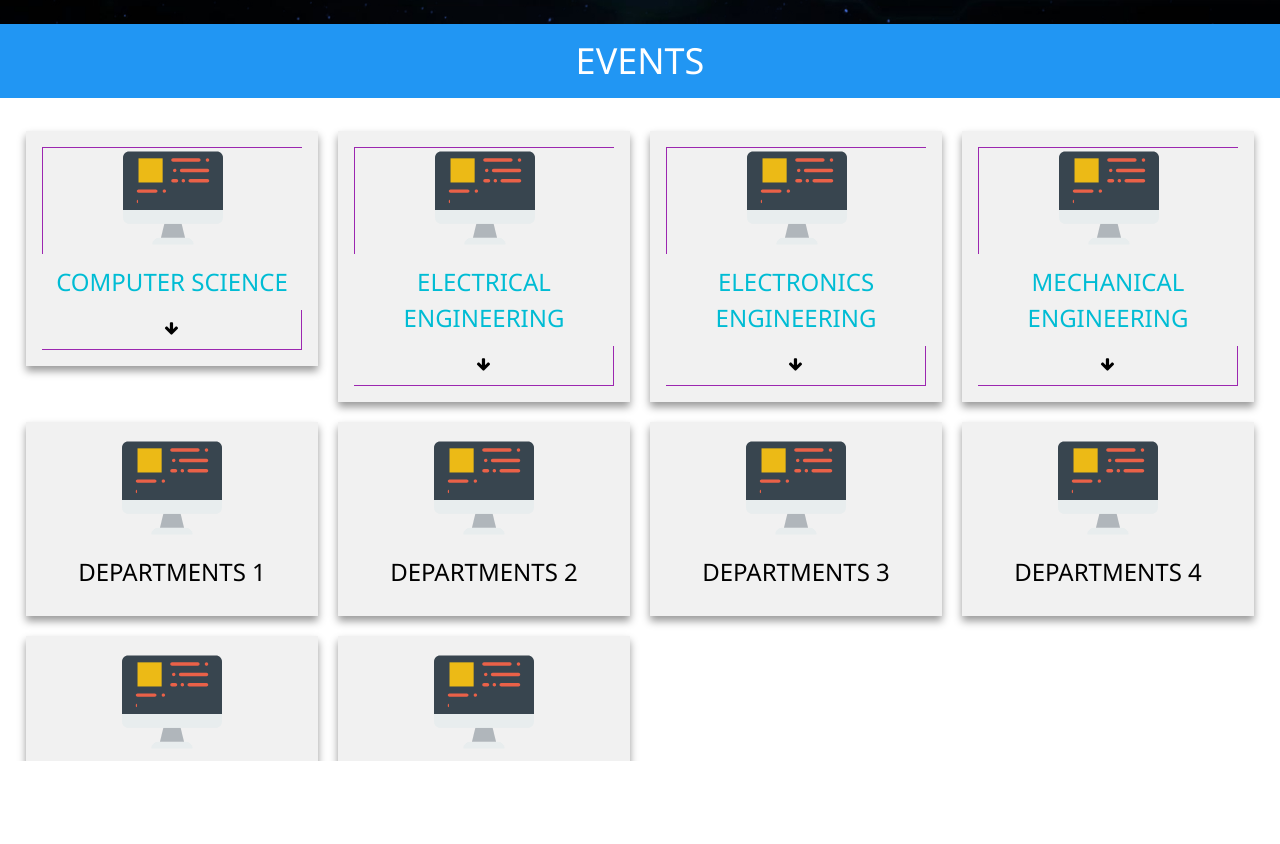
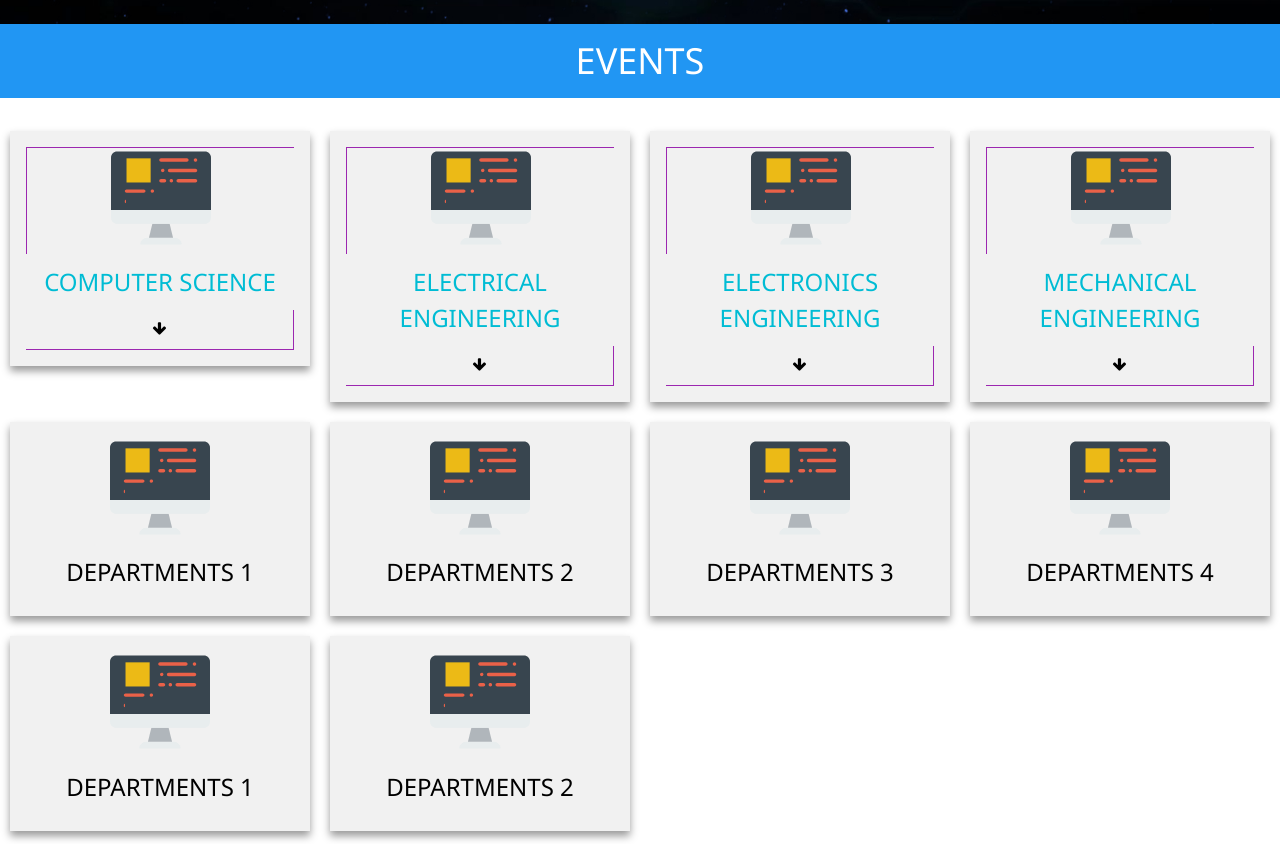
Before and after one commit to najafmohammed/najafmohammed.github.io, a plain HTML site: page index.html in a window 1280 px wide. Shown: the part 776-1620 px from the top of the page. Before the commit the page ends 1537 px from the top, so only its background shows below. Drawn offline with nearby package versions, Linux system fonts and the light colour scheme; a script that the page names is missing.

Commit message:
Update index.html

```diff
--- a/index.html
+++ b/index.html
@@ -154,8 +154,7 @@ img {
   <h1>EVENTS</h1>
 </div>
 <br>
-<div class="w3-container" style="height:80%; width:100%;
-  overflow:auto">
+
 <div class="row">
   <div class="column">
     <div id="card1" class="card">
@@ -322,7 +321,7 @@ img {
     </div>
   </div>
   </div>
-  </div>
+
 <br>
   <!--3st row end-->
   <div id="timeline" class="w3-container w3-center w3-blue">
```
